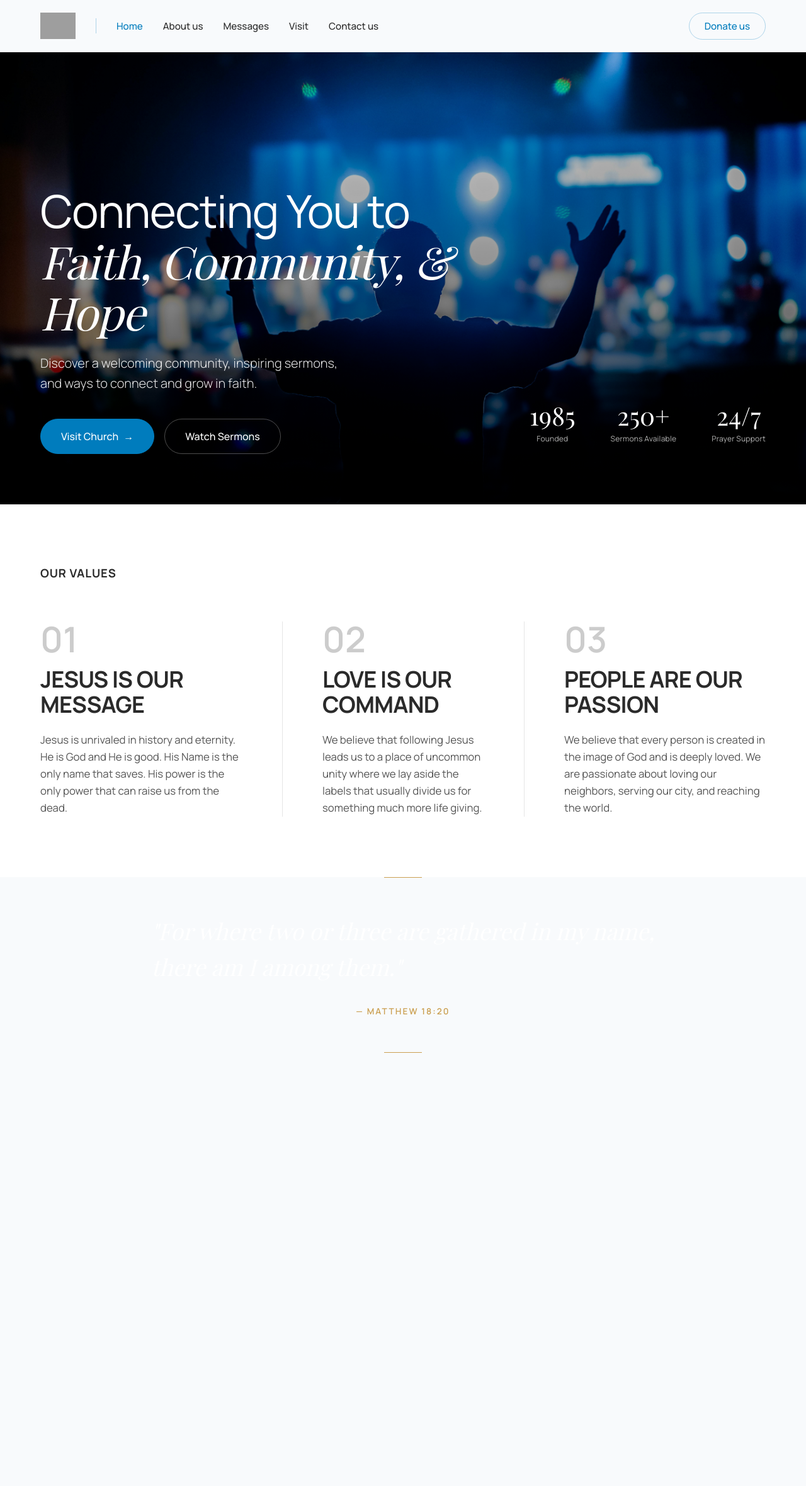
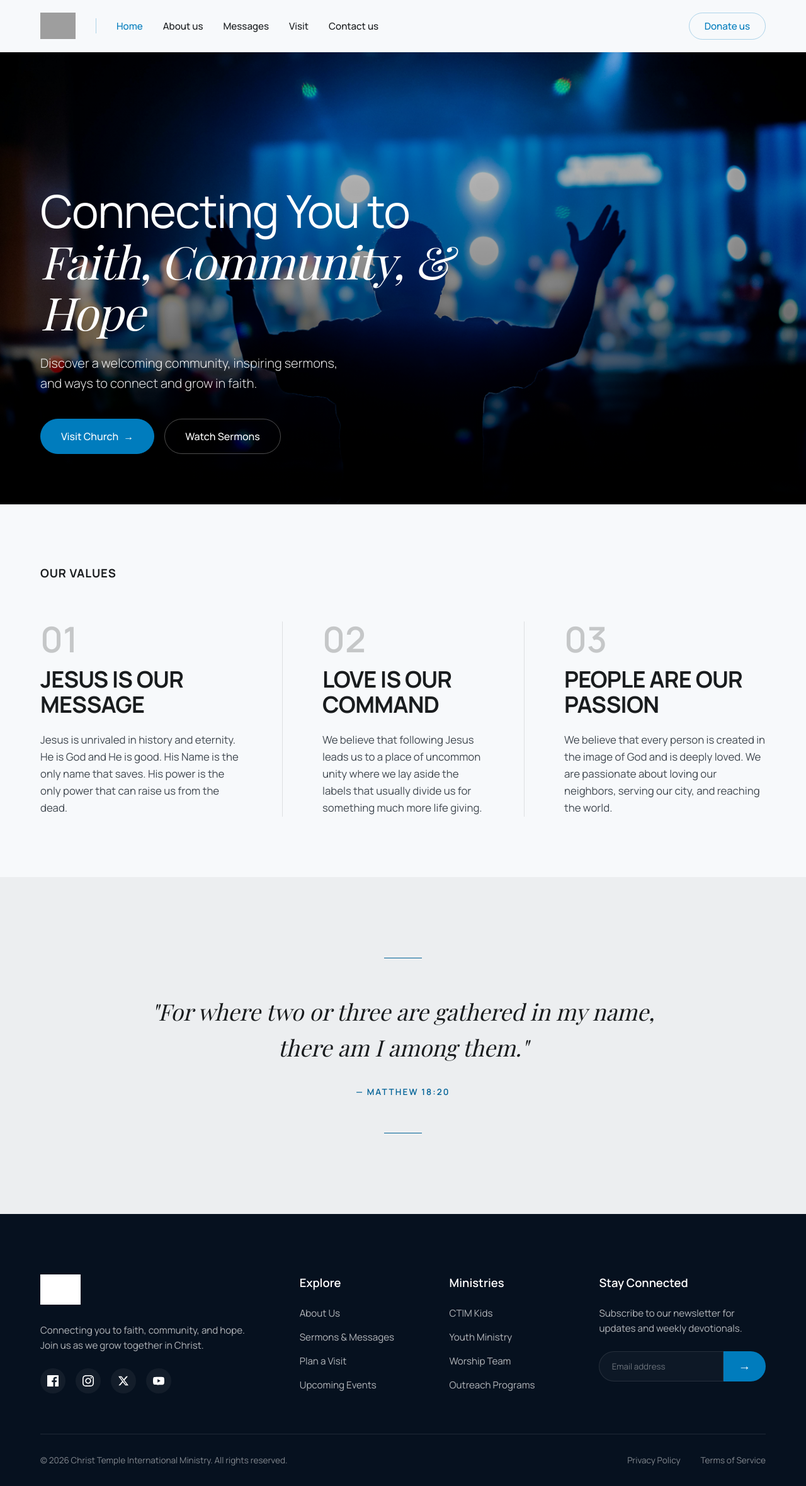
Before and after one commit to Nosa116/CTIM-WEB, a PHP site: page / in a window 1280 px wide. Shown: the whole page at 63% size. Before the commit the page ends 1672 px from the top, so only its background shows below. Run offline with PHP 8.4, Linux system fonts and the light colour scheme; some web fonts are replaced; grey boxes are pictures that could not be loaded.

Commit message:
feat: remove hero stats section and implement new site footer with updated color palette and semantic variables

```diff
--- a/index.html
+++ b/index.html
@@ -58,20 +58,6 @@
                 </div>
             </div>
 
-            <div class="hero-stats">
-                <div class="stat-item">
-                    <span class="stat-number">1985</span>
-                    <span class="stat-label">Founded</span>
-                </div>
-                <div class="stat-item">
-                    <span class="stat-number">250+</span>
-                    <span class="stat-label">Sermons Available</span>
-                </div>
-                <div class="stat-item">
-                    <span class="stat-number">24/7</span>
-                    <span class="stat-label">Prayer Support</span>
-                </div>
-            </div>
 
         </div>
     </section>
@@ -128,5 +114,74 @@
         </div>
     </section>
 
+    <!-- Footer Section -->
+    <footer class="footer">
+        <div class="footer-container">
+            <div class="footer-grid">
+                <!-- Column 1: Brand -->
+                <div class="footer-col brand-col">
+                    <img src="Christ Temple logo.svg" alt="Christ Temple Logo" class="footer-logo">
+                    <p class="footer-text">
+                        Connecting you to faith, community, and hope. Join us as we grow together in Christ.
+                    </p>
+                    <div class="social-links">
+                        <a href="#" class="social-icon" aria-label="Facebook">
+                            <svg xmlns="http://www.w3.org/2000/svg" width="18" height="18" fill="currentColor" viewBox="0 0 24 24"><path d="M22.675 0h-21.35c-.732 0-1.325.593-1.325 1.325v21.351c0 .731.593 1.324 1.325 1.324h11.495v-9.294h-3.128v-3.622h3.128v-2.671c0-3.1 1.893-4.788 4.659-4.788 1.325 0 2.463.099 2.795.143v3.24l-1.918.001c-1.504 0-1.795.715-1.795 1.763v2.313h3.587l-.467 3.622h-3.12v9.293h6.116c.73 0 1.323-.593 1.323-1.325v-21.35c0-.732-.593-1.325-1.325-1.325z"/></svg>
+                        </a>
+                        <a href="#" class="social-icon" aria-label="Instagram">
+                            <svg xmlns="http://www.w3.org/2000/svg" width="18" height="18" fill="currentColor" viewBox="0 0 24 24"><path d="M12 2.163c3.204 0 3.584.012 4.85.07 3.252.148 4.771 1.691 4.919 4.919.058 1.265.069 1.645.069 4.849 0 3.205-.012 3.584-.069 4.849-.149 3.225-1.664 4.771-4.919 4.919-1.266.058-1.644.07-4.85.07-3.204 0-3.584-.012-4.849-.07-3.26-.149-4.771-1.699-4.919-4.92-.058-1.265-.07-1.644-.07-4.849 0-3.204.013-3.583.07-4.849.149-3.227 1.664-4.771 4.919-4.919 1.266-.057 1.645-.069 4.849-.069zm0-2.163c-3.259 0-3.667.014-4.947.072-4.358.2-6.78 2.618-6.98 6.98-.059 1.281-.073 1.689-.073 4.948 0 3.259.014 3.668.072 4.948.2 4.358 2.618 6.78 6.98 6.98 1.281.058 1.689.072 4.948.072 3.259 0 3.668-.014 4.948-.072 4.354-.2 6.782-2.618 6.979-6.98.059-1.28.073-1.689.073-4.948 0-3.259-.014-3.667-.072-4.947-.196-4.354-2.617-6.78-6.979-6.98-1.281-.059-1.69-.073-4.949-.073zm0 5.838c-3.403 0-6.162 2.759-6.162 6.162s2.759 6.163 6.162 6.163 6.162-2.759 6.162-6.163c0-3.403-2.759-6.162-6.162-6.162zm0 10.162c-2.209 0-4-1.79-4-4s1.791-4 4-4 4 1.79 4 4-1.791 4-4 4zm6.406-11.845c-.796 0-1.441.645-1.441 1.44s.645 1.44 1.441 1.44c.795 0 1.439-.645 1.439-1.44s-.644-1.44-1.439-1.44z"/></svg>
+                        </a>
+                        <a href="#" class="social-icon" aria-label="X (Twitter)">
+                            <svg xmlns="http://www.w3.org/2000/svg" width="16" height="16" fill="currentColor" viewBox="0 0 16 16"><path d="M12.6.75h2.454l-5.36 6.142L16 15.25h-4.937l-3.867-5.07-4.425 5.07H.316l5.733-6.57L0 .75h5.063l3.495 4.633L12.601.75Zm-.86 13.028h1.36L4.323 2.145H2.865l8.875 11.633Z"/></svg>
+                        </a>
+                        <a href="#" class="social-icon" aria-label="YouTube">
+                            <svg xmlns="http://www.w3.org/2000/svg" width="18" height="18" fill="currentColor" viewBox="0 0 24 24"><path d="M23.498 6.186a3.016 3.016 0 0 0-2.122-2.136C19.505 3.5 12 3.5 12 3.5s-7.505 0-9.377.55a3.015 3.015 0 0 0-2.122 2.136C0 8.07 0 12 0 12s0 3.93.502 5.814a3.016 3.016 0 0 0 2.122 2.136c1.871.55 9.376.55 9.376.55s7.505 0 9.377-.55a3.015 3.015 0 0 0 2.122-2.136C24 15.93 24 12 24 12s0-3.93-.502-5.814zM9.545 15.568V8.432L15.818 12l-6.273 3.568z"/></svg>
+                        </a>
+                    </div>
+                </div>
+
+                <!-- Column 2: Quick Links -->
+                <div class="footer-col">
+                    <h4 class="footer-heading">Explore</h4>
+                    <ul class="footer-links">
+                        <li><a href="#">About Us</a></li>
+                        <li><a href="#">Sermons & Messages</a></li>
+                        <li><a href="#">Plan a Visit</a></li>
+                        <li><a href="#">Upcoming Events</a></li>
+                    </ul>
+                </div>
+
+                <!-- Column 3: Ministries -->
+                <div class="footer-col">
+                    <h4 class="footer-heading">Ministries</h4>
+                    <ul class="footer-links">
+                        <li><a href="#">CTIM Kids</a></li>
+                        <li><a href="#">Youth Ministry</a></li>
+                        <li><a href="#">Worship Team</a></li>
+                        <li><a href="#">Outreach Programs</a></li>
+                    </ul>
+                </div>
+
+                <!-- Column 4: Newsletter -->
+                <div class="footer-col newsletter-col">
+                    <h4 class="footer-heading">Stay Connected</h4>
+                    <p class="footer-text">Subscribe to our newsletter for updates and weekly devotionals.</p>
+                    <form class="newsletter-form">
+                        <input type="email" placeholder="Email address" required>
+                        <button type="submit">&rarr;</button>
+                    </form>
+                </div>
+            </div>
+
+            <div class="footer-bottom">
+                <p>&copy; 2026 Christ Temple International Ministry. All rights reserved.</p>
+                <div class="footer-legal">
+                    <a href="#">Privacy Policy</a>
+                    <a href="#">Terms of Service</a>
+                </div>
+            </div>
+        </div>
+    </footer>
+
 </body>
 </html>
--- a/style.css
+++ b/style.css
@@ -1,9 +1,58 @@
 :root {
-    /* Colors matching the provided mockup */
-    --primary-accent: #007CBD; /* Deep Sky Blue */
-    --bg-light: #F8FAFC; /* Light slate blue/gray */
-    --text-dark: #2A2A2A;
-    --text-light: #FFFFFF;
+    /* Color Palette */
+    --surface: #f7f9fb;
+    --surface-dim: #d8dadc;
+    --surface-bright: #f7f9fb;
+    --surface-container-lowest: #ffffff;
+    --surface-container-low: #f2f4f6;
+    --surface-container: #eceef0;
+    --surface-container-high: #e6e8ea;
+    --surface-container-highest: #e0e3e5;
+    --on-surface: #191c1e;
+    --on-surface-variant: #404850;
+    --inverse-surface: #2d3133;
+    --inverse-on-surface: #eff1f3;
+    --outline: #707881;
+    --outline-variant: #bfc7d2;
+    --surface-tint: #006398;
+    --primary: #006297;
+    --on-primary: #ffffff;
+    --primary-container: #007cbd;
+    --on-primary-container: #ffffff;
+    --inverse-primary: #94ccff;
+    --secondary: #006399;
+    --on-secondary: #ffffff;
+    --secondary-container: #44b0fd;
+    --on-secondary-container: #004166;
+    --tertiary: #485f7b;
+    --on-tertiary: #ffffff;
+    --tertiary-container: #607895;
+    --on-tertiary-container: #ffffff;
+    --error: #ba1a1a;
+    --on-error: #ffffff;
+    --error-container: #ffdad6;
+    --on-error-container: #93000a;
+    --primary-fixed: #cde5ff;
+    --primary-fixed-dim: #94ccff;
+    --on-primary-fixed: #001d32;
+    --on-primary-fixed-variant: #004b74;
+    --secondary-fixed: #cde5ff;
+    --secondary-fixed-dim: #94ccff;
+    --on-secondary-fixed: #001d32;
+    --on-secondary-fixed-variant: #004b74;
+    --tertiary-fixed: #d1e4ff;
+    --tertiary-fixed-dim: #b0c9e8;
+    --on-tertiary-fixed: #011d35;
+    --on-tertiary-fixed-variant: #314863;
+    --background: #f7f9fb;
+    --on-background: #191c1e;
+    --surface-variant: #e0e3e5;
+
+    /* Semantic Mappings for existing styles */
+    --primary-accent: var(--primary-container);
+    --bg-light: var(--background);
+    --text-dark: var(--on-surface);
+    --text-light: var(--on-primary);
 
     /* Typography */
     --font-sans: 'Manrope', sans-serif;
@@ -217,40 +266,6 @@ body {
     transform: translateY(-2px);
 }
 
-/* --- Stats Section --- */
-.hero-stats {
-    position: absolute;
-    bottom: 1rem;
-    right: 0;
-    display: flex;
-    gap: 3.5rem;
-    animation: fadeIn 1.5s ease-out forwards;
-    animation-delay: 0.5s;
-    opacity: 0;
-}
-
-.stat-item {
-    display: flex;
-    flex-direction: column;
-    align-items: center; /* Centered like in the mockup */
-    color: var(--text-light);
-    text-align: center;
-}
-
-.stat-number {
-    font-family: var(--font-serif);
-    font-size: 2.5rem;
-    line-height: 1;
-    margin-bottom: 0.5rem;
-    font-weight: 400;
-}
-
-.stat-label {
-    font-size: 0.75rem;
-    text-transform: capitalize;
-    letter-spacing: 0.02em;
-    color: rgba(255, 255, 255, 0.7);
-}
 
 /* --- Animations --- */
 @keyframes fadeUp {
@@ -283,9 +298,7 @@ body {
     .hero-title {
         font-size: 3.5rem;
     }
-    .hero-stats {
-        gap: 2.5rem;
-    }
+
 }
 
 @media (max-width: 768px) {
@@ -303,19 +316,7 @@ body {
     .hero-title {
         font-size: 2.75rem;
     }
-    .hero-stats {
-        position: relative;
-        bottom: auto;
-        right: auto;
-        margin-top: 3rem;
-        flex-wrap: wrap;
-        gap: 2rem;
-        justify-content: flex-start;
-    }
-    .stat-item {
-        align-items: flex-start;
-        text-align: left;
-    }
+
     .hero-buttons {
         flex-direction: column;
     }
@@ -328,7 +329,7 @@ body {
 /* --- Values Section --- */
 .values-section {
     padding: 6rem 4rem;
-    background-color: #FFFFFF;
+    background-color: var(--surface); /* #f7f9fb */
 }
 
 .values-container {
@@ -397,7 +398,7 @@ body {
 .value-text {
     font-size: 1.05rem;
     line-height: 1.6;
-    color: rgba(42, 42, 42, 0.8);
+    color: var(--on-surface-variant);
 }
 
 /* Responsive Values Section */
@@ -425,13 +426,12 @@ body {
         height: 1px;
         background-color: rgba(0, 0, 0, 0.1);
     }
-    }
 }
 
 /* --- Quote Section --- */
 .quote-section {
     padding: 8rem 4rem;
-    background-color: #0A192F; /* Deep Navy */
+    background-color: #ECEEF0;
     text-align: center;
 }
 
@@ -446,7 +446,7 @@ body {
 .quote-divider {
     width: 60px;
     height: 1px;
-    background-color: #CBA052; /* Elegant Muted Gold */
+    background-color: var(--primary);
 }
 
 .quote-divider.top {
@@ -462,7 +462,7 @@ body {
     font-size: 2.25rem;
     font-style: italic;
     font-weight: 400;
-    color: #FFFFFF;
+    color: var(--on-surface);
     line-height: 1.6;
     margin: 0;
 }
@@ -471,7 +471,7 @@ body {
     font-family: var(--font-sans);
     font-size: 0.85rem;
     font-weight: 600;
-    color: #CBA052;
+    color: var(--primary);
     text-transform: uppercase;
     letter-spacing: 0.15em;
     font-style: normal;
@@ -487,3 +487,169 @@ body {
         font-size: 1.75rem;
     }
 }
+
+/* --- Footer Section --- */
+.footer {
+    background-color: #06111F; /* Very dark navy to anchor the page */
+    color: #FFFFFF;
+    padding: 6rem 4rem 2rem 4rem;
+}
+
+.footer-container {
+    max-width: 1400px;
+    margin: 0 auto;
+}
+
+.footer-grid {
+    display: grid;
+    grid-template-columns: 2fr 1fr 1fr 1.5fr;
+    gap: 4rem;
+    margin-bottom: 4rem;
+}
+
+.footer-logo {
+    height: 48px;
+    margin-bottom: 1.5rem;
+    /* Uses a CSS filter to make the SVG white, as the background is very dark */
+    filter: brightness(0) invert(1);
+}
+
+.footer-text {
+    font-size: 0.95rem;
+    line-height: 1.6;
+    color: rgba(255, 255, 255, 0.7);
+    margin-bottom: 1.5rem;
+}
+
+.social-links {
+    display: flex;
+    gap: 1rem;
+}
+
+.social-icon {
+    width: 40px;
+    height: 40px;
+    border-radius: 50%;
+    background-color: rgba(255, 255, 255, 0.05);
+    display: flex;
+    align-items: center;
+    justify-content: center;
+    color: #FFFFFF;
+    text-decoration: none;
+    font-size: 0.85rem;
+    font-weight: 600;
+    transition: all 0.3s ease;
+}
+
+.social-icon:hover {
+    background-color: var(--primary-accent);
+    transform: translateY(-2px);
+}
+
+.footer-heading {
+    font-size: 1.15rem;
+    font-weight: 600;
+    margin-bottom: 1.5rem;
+    color: #FFFFFF;
+}
+
+.footer-links {
+    list-style: none;
+    padding: 0;
+    margin: 0;
+    display: flex;
+    flex-direction: column;
+    gap: 1rem;
+}
+
+.footer-links a {
+    color: rgba(255, 255, 255, 0.7);
+    text-decoration: none;
+    font-size: 0.95rem;
+    transition: color 0.3s ease;
+}
+
+.footer-links a:hover {
+    color: var(--primary-accent);
+}
+
+.newsletter-form {
+    display: flex;
+    margin-top: 1rem;
+}
+
+.newsletter-form input {
+    flex: 1;
+    padding: 0.8rem 1.2rem;
+    border: 1px solid rgba(255, 255, 255, 0.1);
+    background-color: rgba(255, 255, 255, 0.03);
+    color: #FFFFFF;
+    border-radius: 50px 0 0 50px;
+    font-family: var(--font-sans);
+    outline: none;
+}
+
+.newsletter-form input::placeholder {
+    color: rgba(255, 255, 255, 0.4);
+}
+
+.newsletter-form button {
+    padding: 0.8rem 1.5rem;
+    background-color: var(--primary-accent);
+    color: #FFFFFF;
+    border: none;
+    border-radius: 0 50px 50px 0;
+    cursor: pointer;
+    font-size: 1.2rem;
+    transition: background-color 0.3s ease;
+}
+
+.newsletter-form button:hover {
+    background-color: #005F9E;
+}
+
+.footer-bottom {
+    display: flex;
+    justify-content: space-between;
+    align-items: center;
+    padding-top: 2rem;
+    border-top: 1px solid rgba(255, 255, 255, 0.1);
+    font-size: 0.85rem;
+    color: rgba(255, 255, 255, 0.5);
+}
+
+.footer-legal {
+    display: flex;
+    gap: 2rem;
+}
+
+.footer-legal a {
+    color: rgba(255, 255, 255, 0.5);
+    text-decoration: none;
+    transition: color 0.3s ease;
+}
+
+.footer-legal a:hover {
+    color: #FFFFFF;
+}
+
+@media (max-width: 1024px) {
+    .footer-grid {
+        grid-template-columns: 1fr 1fr;
+    }
+}
+
+@media (max-width: 768px) {
+    .footer {
+        padding: 4rem 2rem 2rem 2rem;
+    }
+    .footer-grid {
+        grid-template-columns: 1fr;
+        gap: 3rem;
+    }
+    .footer-bottom {
+        flex-direction: column;
+        text-align: center;
+        gap: 1rem;
+    }
+}
```
